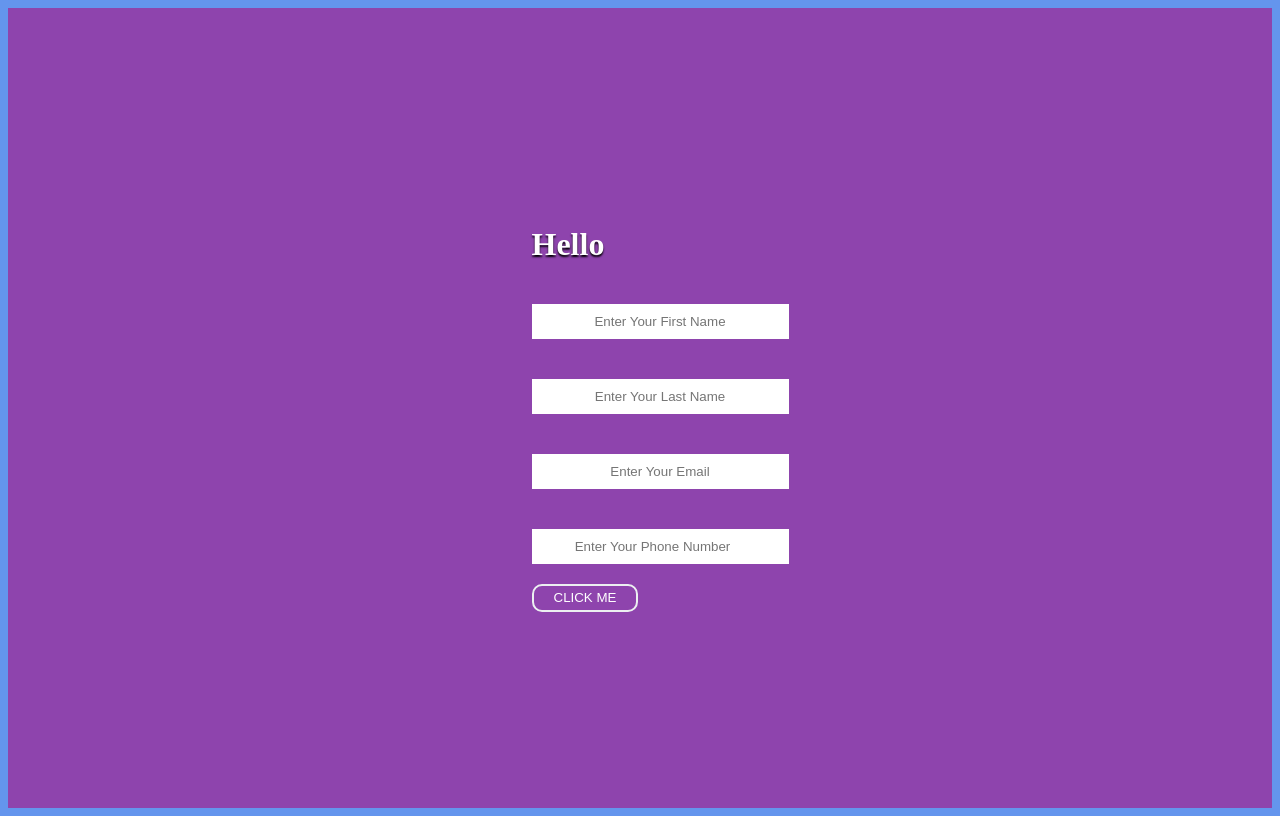
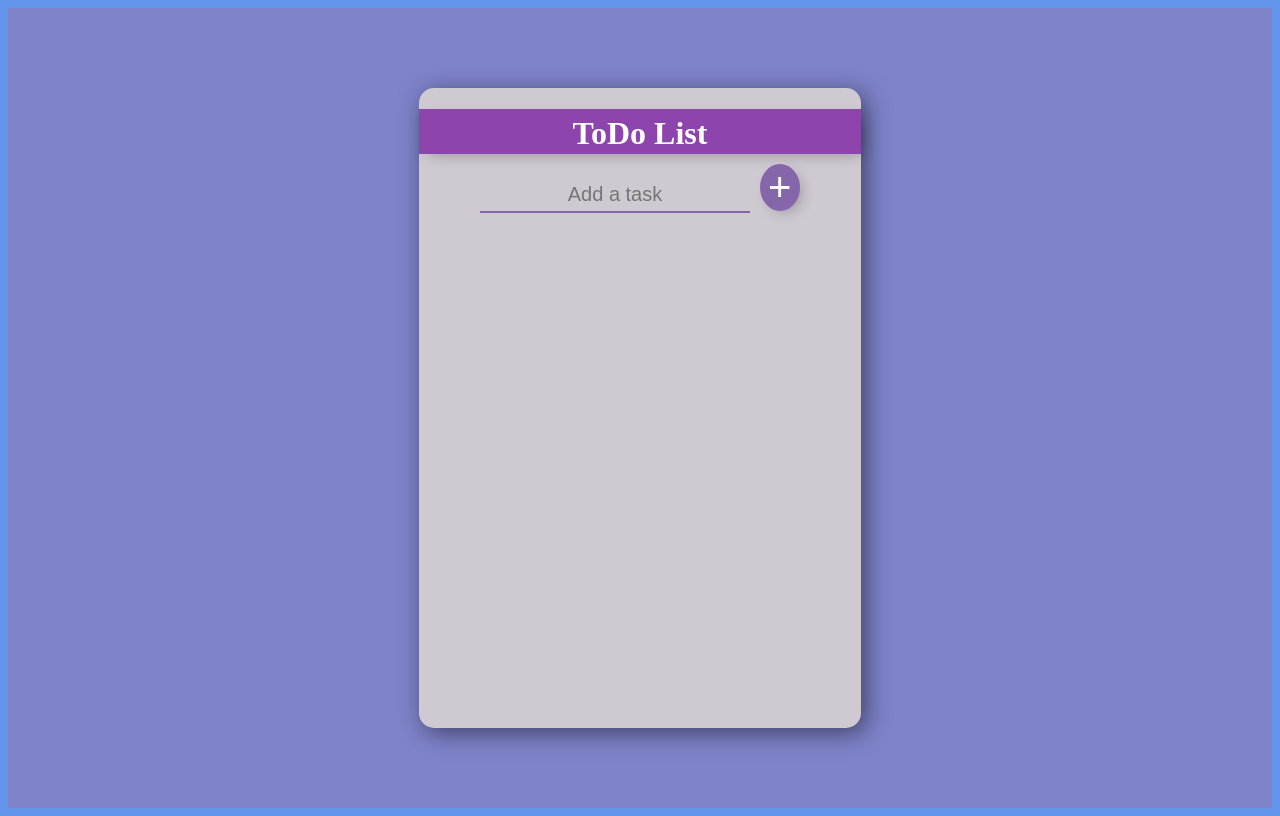
Before and after one commit to AsifNawaz-Aiub/React, a React (Create React App) app in the folder LearningReact/learning/: page / in a window 1280 px wide. Built offline with nearby package versions, Linux system fonts and the light colour scheme.

Commit message:
Created a small todo app

```diff
--- a/LearningReact/learning/src/App.jsx
+++ b/LearningReact/learning/src/App.jsx
@@ -5,6 +5,7 @@ import React, { useState } from 'react';
 //import Cards from './Cards';
 //import "../node_modules/bootstrap/dist/css/bootstrap.min.css";
 import "./Sdata";
+import ToDolist from './ToDoList';
 //import SlotMachine from './SlotMachine';
 //import data from './Sdata';
 
@@ -38,35 +39,40 @@ function App(){
        //    const value =event.target.value
        const{value,name}=event.target;
           setfullName((preValue)=>{
-             if(name==='fname'){
-                return({
-                     fname :value,
-                     lname :preValue.lname,
-                     email :preValue.email,
-                     phone :preValue.phone
-                });
-             } else if(name==='lname'){
+
               return({
-                   fname :preValue.fname ,
-                   lname :value,
-                   email :preValue.email,
-                   phone :preValue.phone
-              });
-           } else if(name==='email'){
-              return({
-                   fname :preValue.fname ,
-                   lname :preValue.lname,
-                   email :value,
-                   phone :preValue.phone
-              });
-           } else if(name==='phone'){
-              return({
-                   fname :preValue.fname ,
-                   lname :preValue.lname,
-                   email :preValue.email,
-                   phone :value
-              });
-           }
+                  ...preValue,
+                  [name]:value
+              })
+       //       if(name==='fname'){
+       //          return({
+       //               fname :value,
+       //               lname :preValue.lname,
+       //               email :preValue.email,
+       //               phone :preValue.phone
+       //          });
+       //       } else if(name==='lname'){
+       //        return({
+       //             fname :preValue.fname ,
+       //             lname :value,
+       //             email :preValue.email,
+       //             phone :preValue.phone
+       //        });
+       //     } else if(name==='email'){
+       //        return({
+       //             fname :preValue.fname ,
+       //             lname :preValue.lname,
+       //             email :value,
+       //             phone :preValue.phone
+       //        });
+       //     } else if(name==='phone'){
+       //        return({
+       //             fname :preValue.fname ,
+       //             lname :preValue.lname,
+       //             email :preValue.email,
+       //             phone :value
+       //        });
+       //     }
           })
        }
        const onSub = (event) =>{
@@ -76,9 +82,10 @@ function App(){
           }
 
 
+
 return(
 <>
-<div><form onSubmit={onSub}>
+{/* <div><form onSubmit={onSub}>
        <h1>Hello {fullName.fname} {fullName.lname}</h1>
        <h1> {fullName.email} </h1>
        <h1> {fullName.phone} </h1>
@@ -88,7 +95,10 @@ return(
        <input type='number' placeholder="Enter Your Phone Number" name="phone" onChange={inputEvent} value={fullName.phone} /><br/>
        <button type="submit"> Click Me </button>
 </form>
-</div>
+</div> */}
+<ToDolist/>
+
+
 </>
 );
 
--- /dev/null
+++ b/LearningReact/learning/src/SubToDoList.jsx
@@ -0,0 +1,19 @@
+import React from 'react';
+
+const SubToDoList =(props)=>{
+
+    return (<>
+
+    <div style={{textAlign :'left', paddingLeft :'30px'}}>
+    <table>
+    <tr>
+       <td style={{ paddingRight :'10px'}}> <button className="buttonTodo2" onClick={()=>{ props.dtTask(props.id)}}> X </button></td>
+       <td> {props.fullListVal}</td>
+        </tr>
+     </table>
+    </div>
+    </>)
+
+}
+
+export default SubToDoList;
--- /dev/null
+++ b/LearningReact/learning/src/ToDoList.jsx
@@ -0,0 +1,52 @@
+import React, { useState } from 'react';
+import SubToDoList from './SubToDoList';
+
+const ToDoList =()=>{
+
+    const[list,setList]=useState("");
+    const[fullList,setfullList]=useState([]);
+    const inputList=(event)=>{
+        event.preventDefault();
+        setList(event.target.value)
+    }
+    const insertFullList =()=>{
+        setfullList((oldItems)=>{
+               return[...oldItems, list]
+        });
+        setList("");
+
+    }
+
+    const deleteTask=(id)=>{
+        setfullList((oldItems)=>{
+
+            return oldItems.filter((arrEl,index)=>{return index !== id })
+        });
+    }
+
+
+return(
+ <>
+<div className="main_div" >
+<div className="todo">
+  <h1 className="h1Todo">ToDo List</h1>
+  <input className="inputTodo" type='text'onChange={inputList} placeholder="Add a task" value={list}/>
+  <button className="buttonTodo" onClick={insertFullList}> + </button>
+  <br/>
+  <br/>
+  <br/>
+
+
+       {/* <li> {list}</li> */}
+       {fullList.map((val,index)=>{ return<SubToDoList fullListVal ={val} key={index} id={index} dtTask={deleteTask} />})}
+
+</div>
+</div>
+</>
+)
+
+
+
+}
+
+export default ToDoList;
--- a/LearningReact/learning/src/index.css
+++ b/LearningReact/learning/src/index.css
@@ -16,7 +16,7 @@ background-color: cornflowerblue;
 
 }
 
-div {
+/* div {
   width: 100%;
   height: 100vh;
   background: #8e44ad;
@@ -24,9 +24,27 @@ div {
   flex-direction: column;
   justify-content: center;
   align-items: center;
+} */
+
+.main_div {
+  width: 100%;
+  height: 100vh;
+  background: #7e83ca;
+   display: flex;
+   flex-direction: row;
+  justify-content: center;
+  align-items: center;
+  text-align: center;
 }
+.todo{
+  width: 35%;
+  height: 80vh;
+  background: #cfc9d1;
+  box-shadow: 5px 5px 25px rgba(0, 0,0, 0.5);
+  border-radius: 15px;;
 
-button{
+}
+/* button{
   line-height: 24px;
   padding: 0px 20px;
   background: #8e44ad;
@@ -36,18 +54,75 @@ button{
   border-radius: 10px;
   text-transform: uppercase;
   cursor: pointer;
-}
+} */
 
-h1 {
-  color: white;
+/* h1 {
+  color: rgb(255, 255, 255);
   background: transparent;
   text-shadow: 0 2px 2px black;
-}
+} */
 
-input{
-  width: 100%;
+/* input{
+  width: 100px;
   padding: 10px 20px;
   border : none;
   margin: 20px 0;
   text-align: center ;
+} */
+
+.h1Todo{
+  color: rgb(255, 255, 255);
+  background: transparent;
+  background: #8e44ad;
+  padding: 6px 0 2px 0;
+  margin-bottom: 10px;
+  box-shadow: 5px 5px 15px -5px rgba(0, 0,0, 0.3);
 }
+
+.inputTodo{
+  text-align: center;
+  height: 30px;
+  top: 10px;
+  border:none;
+  background: transparent;
+  font-size: 20px;
+  font-weight: 500;
+  width: 60%;
+  border-bottom: 2px solid #8566aa;
+  outline: none;
+}
+
+.buttonTodo{
+  min-height: 40px;
+  width: 40px;
+  border-radius: 50%;
+  border-color: transparent;
+  background-color: #8566aa;
+  color: #fff;
+  font-size: 40px;
+  border:none;
+  outline: none;
+  margin-left: 10px;
+  box-shadow: 5px 5px 15px -5px rgba(0, 0,0, 0.3);;
+}
+.buttonTodo2{
+  min-height: 20px;
+  width: 20px;
+  border-radius: 50%;
+  border-color: transparent;
+  background-color: #8566aa;
+  color: #fff;
+  font-size: 10px;
+  border:none;
+  outline: none;
+  margin-left: 10px;
+  box-shadow: 5px 5px 15px -5px rgba(0, 0,0, 0.3);;
+}
+
+
+.buttonTodo:hover{
+  background-color: #20bf6b;
+}
+.buttonTodo2:hover{
+  background-color: #e90707;
+}
```
